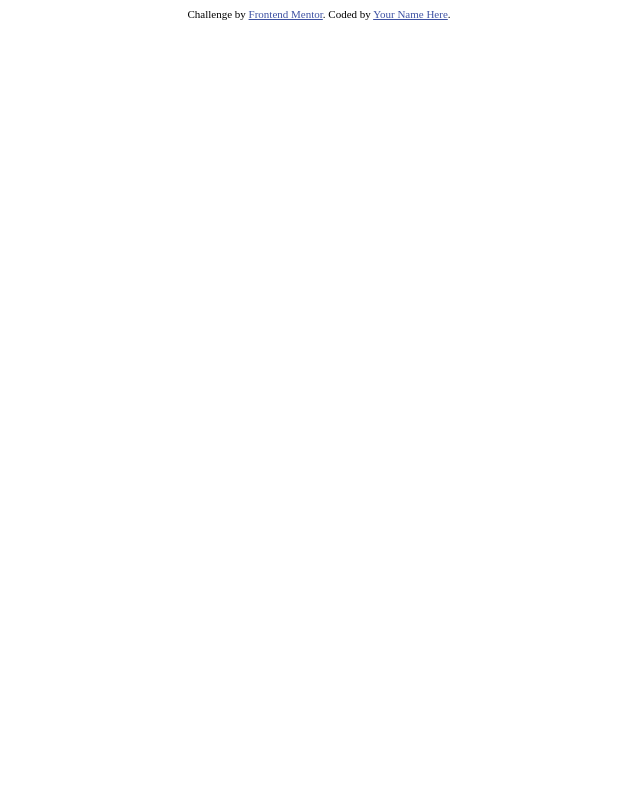
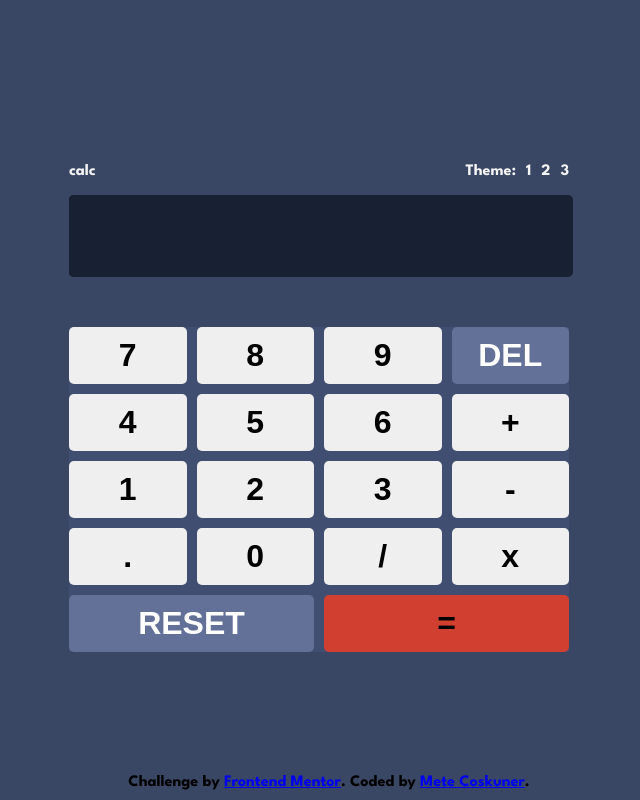
Before and after one commit to metecoskuner/Calculator-App, a plain HTML site: page index.html in a window 1280 px wide. Shown: the whole page, without its empty margins (321-961 px from the left). Drawn offline with Linux system fonts and the light colour scheme.

Commit message:
Updated index, script, and styles for calculator app

```diff
--- a/index.html
+++ b/index.html
@@ -5,22 +5,62 @@
   <meta name="viewport" content="width=device-width, initial-scale=1.0"> <!-- displays site properly based on user's device -->
 
   <link rel="icon" type="image/png" sizes="32x32" href="./images/favicon-32x32.png">
+  <link rel="stylesheet" href="styles.css">
+  <link href="https://fonts.googleapis.com/css2?family=League+Spartan:wght@700&display=swap" rel="stylesheet">
 
   <title>Frontend Mentor | Calculator app</title>
-
-  <!-- Feel free to remove these styles or customise in your own stylesheet 👍 -->
-  <style>
-    .attribution { font-size: 11px; text-align: center; }
-    .attribution a { color: hsl(228, 45%, 44%); }
-  </style>
 </head>
 <body>
+  <div class="calculator">
+    <div class="header">
+      <p>calc</p>
+      <div class="theme">
+        <p>Theme:</p>
+          <input type="radio" id="theme1" name="theme" value="1" checked>
+          <label for="theme1">1</label>
+
+          <input type="radio" id="theme2" name="theme" value="2">
+          <label for="theme2">2</label>
+
+          <input type="radio" id="theme3" name="theme" value="3">
+          <label for="theme3">3</label>
+      </div>
+  </div>
+    <div class="display">
+        <input type="text" id="display" readonly>
+    </div>
+    <div class="buttons">
+        <button onclick="appendChar('7')">7</button>
+        <button onclick="appendChar('8')">8</button>
+        <button onclick="appendChar('9')">9</button>
+       <button id="delete" onclick="deleteChar()">DEL</button>
+
+        <button onclick="appendChar('4')">4</button>
+        <button onclick="appendChar('5')">5</button>
+        <button onclick="appendChar('6')">6</button>
+        <button onclick="appendChar('+')">+</button>
+
+        <button onclick="appendChar('1')">1</button>
+        <button onclick="appendChar('2')">2</button>
+        <button onclick="appendChar('3')">3</button>
+         <button onclick="appendChar('-')">-</button>
 
 
+        <button onclick="appendChar('.')">.</button>
+        <button onclick="appendChar('0')">0</button>
+        <button onclick="appendChar('/')">/</button>
+        <button onclick="appendChar('*')">x</button>
+
+
+        <button id="reset" onclick="clearDisplay()">RESET</button>
+       <button id="equals" onclick="calculateResult()">=</button>
+    </div>
+  </div>
 
   <div class="attribution">
     Challenge by <a href="https://www.frontendmentor.io?ref=challenge" target="_blank">Frontend Mentor</a>.
-    Coded by <a href="#">Your Name Here</a>.
+    Coded by <a href="#">Mete Coskuner</a>.
   </div>
+  <script src="script.js"></script>
 </body>
 </html>
--- /dev/null
+++ b/script.js
@@ -0,0 +1,55 @@
+// Karakter ekleme fonksiyonu
+function appendChar(char) {
+    const display = document.getElementById('display');
+    display.value += char;
+}
+
+// Display'i temizleme fonksiyonu
+function clearDisplay() {
+    const display = document.getElementById('display');
+    display.value = '';
+}
+
+// Display'den bir karakter silme fonksiyonu
+function deleteChar() {
+    const display = document.getElementById('display');
+    if (display.value) {
+        display.value = display.value.slice(0, -1);
+    }
+}
+
+// Sonucu hesaplama fonksiyonu
+function calculateResult() {
+    const display = document.getElementById('display');
+    try {
+        // Boş veya geçersiz bir ifade girilmesi durumunda hata mesajı
+        display.value = display.value ? eval(display.value) : "Error";
+    } catch (error) {
+        display.value = "Error";
+    }
+}
+
+// Tema değiştirme fonksiyonu
+function changeTheme() {
+    const selectedTheme = document.querySelector('input[name="theme"]:checked').value;
+    const calculator = document.querySelector('.calculator');
+
+    // Tüm temaları temizle
+    document.body.classList.remove('theme-1', 'theme-2', 'theme-3');
+    calculator.classList.remove('theme-1', 'theme-2', 'theme-3');
+
+    // Seçilen temayı ekle
+    document.body.classList.add(`theme-${selectedTheme}`);
+    calculator.classList.add(`theme-${selectedTheme}`);
+}
+
+// Tema değişikliği için başlangıç teması ayarla
+document.addEventListener('DOMContentLoaded', () => {
+    changeTheme(); // Sayfa yüklendiğinde mevcut temayı uygula
+
+    // Tema değiştirme butonlarına olay dinleyici ekle
+    const themeButtons = document.querySelectorAll('input[name="theme"]');
+    themeButtons.forEach(button => {
+        button.addEventListener('change', changeTheme);
+    });
+});
--- /dev/null
+++ b/styles.css
@@ -0,0 +1,220 @@
+body {
+    background-color: hsl(222, 26%, 31%);
+    display: flex;
+    justify-content: center;
+    align-items: center;
+    height: 100vh;
+    margin: 0;
+    font-family: 'League Spartan', sans-serif;
+}
+
+.calculator {
+    padding: 20px;
+    border-radius: 10px;
+    width: 500px;
+}
+
+.header {
+    display: flex; /* Flexbox kullanarak hizalama */
+    justify-content: space-between; /* Aralarındaki boşluğu eşit dağıt */
+    align-items: center; /* Dikey hizalama */
+    color: whitesmoke;
+}
+
+.theme {
+    display: flex;
+    flex-direction: row; /* Yatay hizalama */
+    align-items: center; /* Dikey olarak ortala */
+    gap: 10px; /* Aralık ayarla */
+}
+
+.theme label {
+    position: relative; /* Radyo butonları için konumlandırma */
+    cursor: pointer; /* İşaretçi değiştirme */
+}
+
+.theme input[type="radio"] {
+    position: absolute; /* Radyo butonunu gizle */
+    opacity: 0; /* Görünmez yap */
+}
+
+.theme span {
+    font-weight: bold; /* Sayı yazısının kalın olması için */
+    margin-bottom: 5px; /* Yazı ile buton arasında boşluk */
+    color: hsl(30, 100%, 50%); /* Turuncu renk */
+}
+
+/* Radyo butonları için stil */
+input[type="radio"]:checked + span {
+    color: hsl(30, 70%, 60%); /* Seçili butonun yazı rengi */
+}
+
+.display {
+    width: 100%;
+    margin-bottom: 50px;
+    background-color: hsl(240, 100%, 0%);
+    border-radius: 5px;
+}
+
+#display {
+    width: 100%;
+    height: 5rem;
+    font-size: 3rem;
+    text-align: right;
+    border-radius: 5px;
+    border: none;
+    outline: none;
+    background-color: hsl(224, 36%, 15%);
+    color: hsl(0, 0%, 100%);
+}
+
+.buttons {
+    height: auto;
+    width: 100%;
+    display: grid;
+    grid-template-columns: repeat(4, 1fr);
+    gap: 10px;
+    background-color: hsl(224, 28%, 35%);
+}
+
+button {
+    padding: 10px;
+    font-size: 2rem;
+    border: none;
+    border-radius: 5px;
+    cursor: pointer;
+    transition: background-color 0.5s;
+    font-weight: 700;
+}
+
+button:hover {
+    background-color: hsl(30, 35%, 89%);
+}
+
+button:active {
+    box-shadow: 0 2px hsl(28, 16%, 55%);
+    transform: translateY(2px);
+}
+
+button#equals {
+    grid-column: span 2;
+    background-color: hsl(6, 63%, 50%);
+}
+
+button#reset {
+    color: hsl(0, 0%, 100%);
+    grid-column: span 2;
+    background-color: hsl(225, 21%, 49%);
+}
+
+
+button#reset:hover {
+    background-color: hsl(225, 31%, 59%);
+}
+
+button#delete {
+    background-color: hsl(225, 21%, 49%);
+    color: hsl(0, 0%, 100%);
+    box-shadow: 0 3px hsl(224, 28%, 35%);
+}
+
+button#delete:hover {
+    background-color: hsl(225, 31%, 59%);
+}
+
+button#delete:active {
+    box-shadow: 0 2px hsl(224, 20%, 25%);
+    transform: translateY(2px);
+}
+
+button#equals:active, button#reset:active {
+    box-shadow: 0 2px hsl(0, 0%, 54%);
+    transform: translateY(2px);
+}
+
+button#equals:hover {
+    background-color: hsl(6, 70%, 60%);
+}
+
+@media (min-width: 768px) {
+    .calculator {
+        width: 500px;
+    }
+}
+
+.attribution {
+    position: fixed;
+    bottom: 0;
+    left: 0;
+    width: 100%;
+    text-align: center;
+    padding: 10px;
+}
+
+/* Theme 2 */
+body.theme-2 {
+    background-color: hsl(0, 0%, 90%);
+    color: hsl(60, 10%, 19%);
+}
+
+.theme-2 .calculator {
+    background-color: hsl(0, 5%, 81%);
+}
+
+.theme-2 .display {
+    background-color: hsl(0, 0%, 93%);
+}
+.theme-2 #display {
+    background-color: hsl(0, 0%, 93%);
+    color: hsl(60, 10%, 19%);
+}
+
+.theme-2 button {
+    background-color: hsl(185, 42%, 37%);
+    color: hsl(0, 0%, 100%);
+    box-shadow: 0 3px hsl(185, 58%, 25%);
+}
+
+button[id="equals"].theme-2 {
+    background-color: hsl(25, 98%, 40%);
+    box-shadow: 0 3px hsl(25, 99%, 27%);
+}
+
+button.light-key.theme-2 {
+    background-color: hsl(45, 7%, 89%);
+    color: hsl(60, 10%, 19%);
+    box-shadow: 0 3px hsl(35, 11%, 61%);
+}
+
+
+/* Theme 3 */
+body.theme-3 {
+    background-color: hsl(268, 75%, 9%);
+    color: hsl(52, 100%, 62%);
+}
+
+.theme-3 .calculator,
+.theme-3 .display {
+     background-color: hsl(281, 89%, 26%);
+}
+.theme-3 #display {
+    background-color: hsl(268, 71%, 12%);
+    color: hsl(52, 100%, 62%);
+}
+.theme-3 button {
+    background-color: hsl(281, 89%, 26%);
+    color: hsl(52, 100%, 62%);
+    box-shadow: 0 3px hsl(285, 91%, 52%);
+}
+
+button[id="equals"].theme-3 {
+    background-color: hsl(176, 100%, 44%);
+    box-shadow: 0 3px hsl(177, 92%, 70%);
+    color: hsl(198, 20%, 13%);
+}
+
+button.light-key.theme-3 {
+    background-color: hsl(268, 47%, 21%);
+    color: hsl(52, 100%, 62%);
+    box-shadow: 0 3px hsl(290, 70%, 36%);
+}
```
